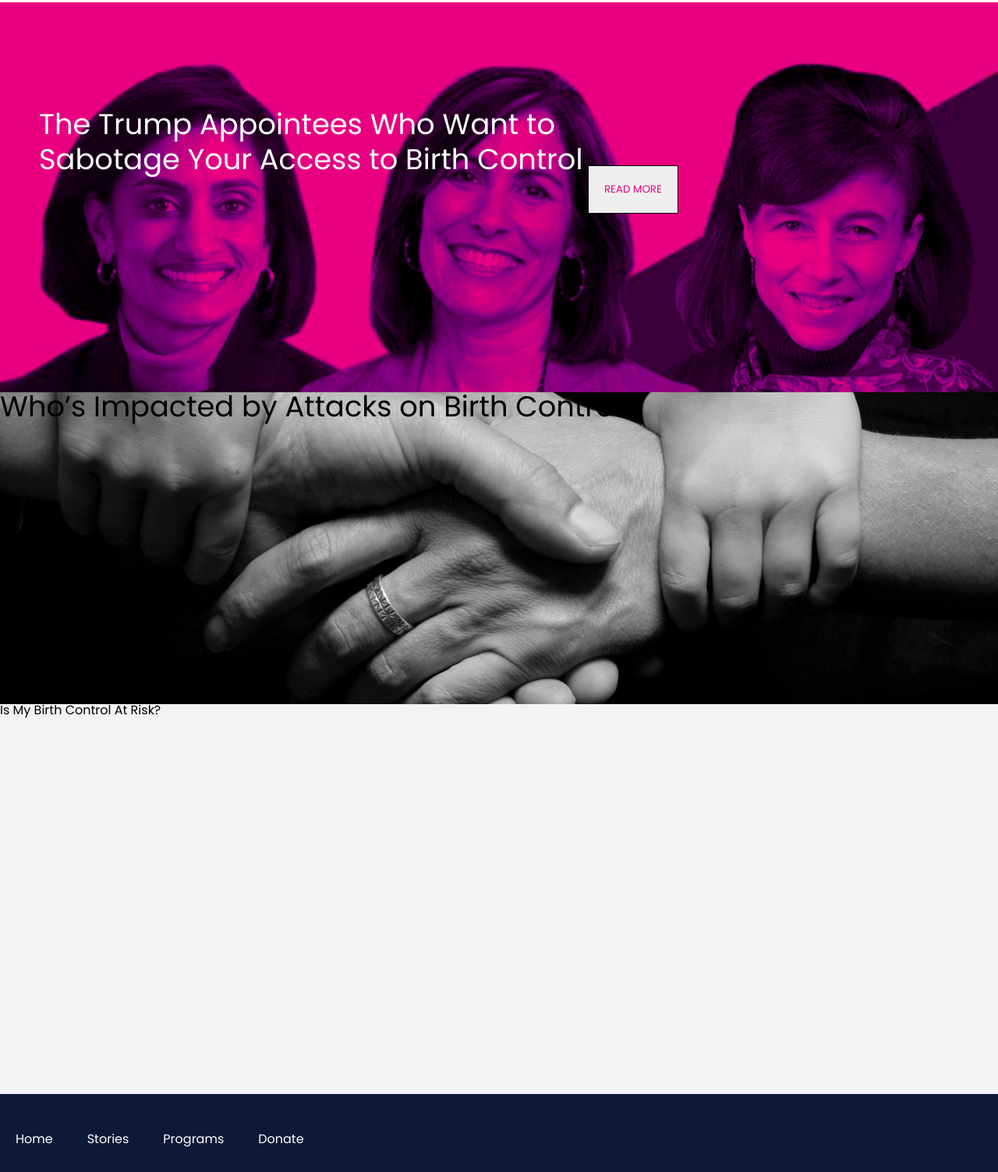
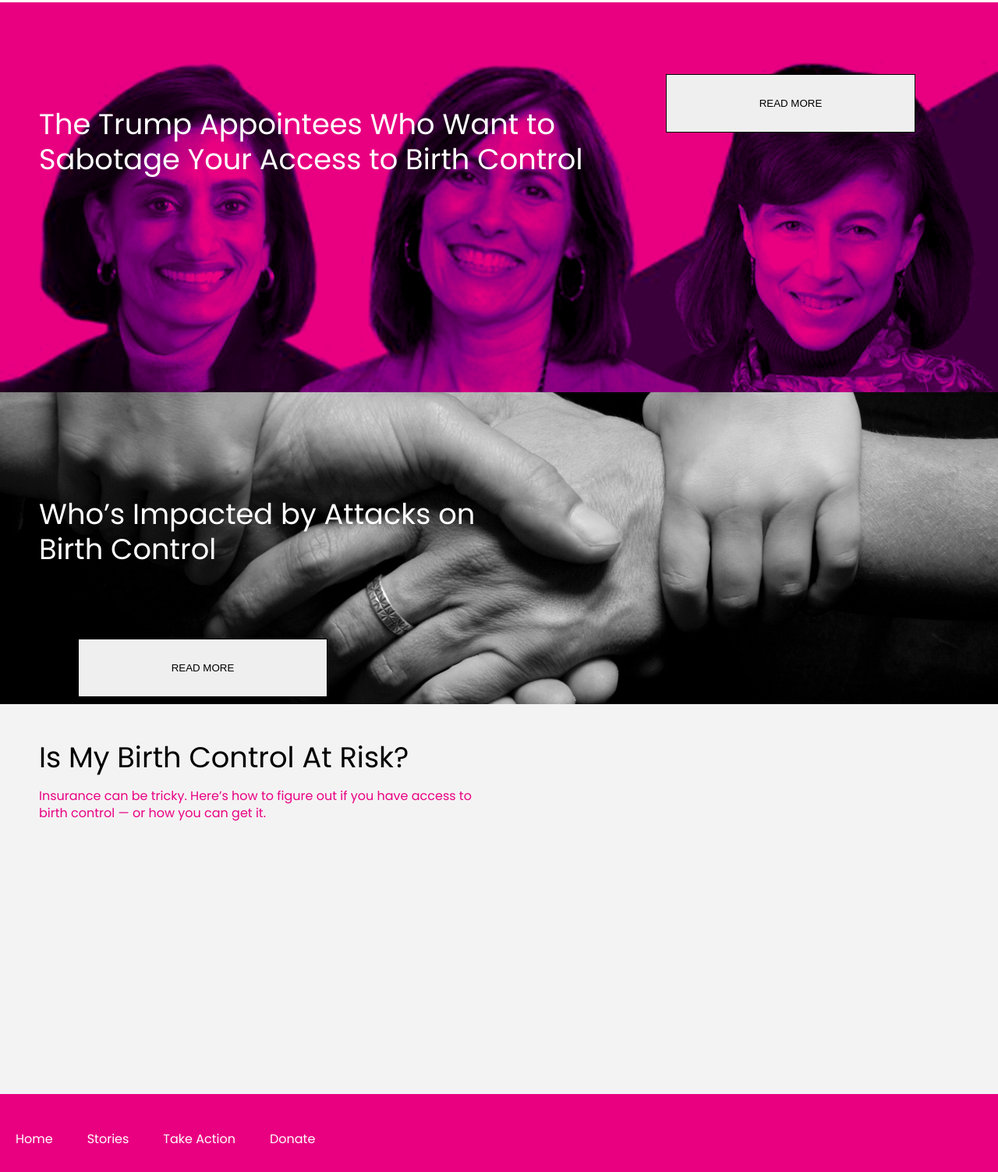
Before and after one commit to sailorlizz/FoundationSite, a website: page index.html in a window 1280 px wide. Shown: the part 1273-2776 px from the top of the page at 78% size. Drawn offline with nearby package versions, Linux system fonts and the light colour scheme.

Commit message:
finishing for the night <wed>

```diff
--- a/assets/sass/main.scss
+++ b/assets/sass/main.scss
@@ -102,7 +102,7 @@ a{
 	}
 }
 
-	.sign{
+button{
 	width:25%;
 	border:1px solid black;
 	border-radius:inherit;
@@ -110,6 +110,7 @@ a{
 	color:black;
 	margin-top: 92px;
 	margin-left: 100px;
+	height:75px;
 
 
 
@@ -124,6 +125,9 @@ a{
 
 }
 
+// DIFFERENT BUTTONS FOR NEW SECTIONS/TRANSPARENT BUTTONS/
+// WHITE OUTLINES maybe hover with a color too
+
 
 
 .trump{
@@ -137,8 +141,6 @@ a{
 	display:flex;
 
 	h2{
-
-	font-family: "Poppins", sans-serif;
     font-size: 2.3em;
     width: 55%;
     padding-top: 134px;
@@ -147,18 +149,6 @@ a{
     line-height: 45px;
 	}
 
-	button{  //transparent button background
-		border:1px solid black; //white outline on transparent background
-		border-radius:inherit;
-		padding:20px;
-		color:black;
-		align-self:center;
-		margin-bottom: 20px;
-		font-family: $font-stack;
-		color:$color;
-
-
-	}
 
 }
 
@@ -174,16 +164,45 @@ a{
 
 
 	h2{
-		font-family: "Poppins", sans-serif;
 	  	font-size: 2.3em;
+    	width: 45%;
+	    padding-top: 134px;
+	    padding-left: 50px;
+	    color:white;
+	    line-height: 45px;
+	}
+
+
+}
+
+
+.atrisk{
+	background-color:#F4F3F4;
+	height:500px;
+
+	h2{
 		color:black;
+		font-size: 2.3em;
+		padding-left:50px;
+		padding-top:50px;
+
+		}
+	p{
+		font-family: $font-stack;
+		color:$color;
+		font-size: 1em;
+		padding-left:50px;
+		padding-top:20px;
+		width: 45%;
+		line-height: 1.4;
+
 	}
 }
 
 
 
 footer{
-	background-color:#0D1936;
+	background-color:$color;
 	width:100%;
 	height:100px;
 
@@ -193,23 +212,13 @@ footer{
 		display: inline-block;
 
 		&:hover{
-			color:#ddd;
+			color:black;
 		}
 	}
 
 }
 
 
-.atrisk{
-	background-color:#F4F3F4;
-	height:500px;
-
-	h2{
-
-
-	}
-}
-
 
 
 
--- a/index.html
+++ b/index.html
@@ -49,7 +49,7 @@
 
 		<p>We’re facing unprecedented attacks on our health care, rights, and communities. Despite the fact that birth control is essential to women’s economic and social advancement—the Trump administration is hell-bent on chipping away at access to it.</p>
 
-		<button class="sign"><a href="https://secure.ppaction.org/site/SPageServer/;jsessionid=00000000.app20109a?pagename=pp_ppol_BBCCE_1017_Pledge_c3&s_subsrc=3NALz1804W1N1V&s_src=BBCCE_Pledge_c3_sitelet&_ga=2.212046226.729371121.1511989714-797283945.1511989714&NONCE_TOKEN=8E089FCA6A0F1292C50D48662C7A541D">SIGN THE PETITION</a></button>
+		<button><a href="https://secure.ppaction.org/site/SPageServer/;jsessionid=00000000.app20109a?pagename=pp_ppol_BBCCE_1017_Pledge_c3&s_subsrc=3NALz1804W1N1V&s_src=BBCCE_Pledge_c3_sitelet&_ga=2.212046226.729371121.1511989714-797283945.1511989714&NONCE_TOKEN=8E089FCA6A0F1292C50D48662C7A541D">SIGN THE PETITION</a></button>
 	</div>
 
 	<div class="trump">
@@ -62,19 +62,22 @@
 
 	<div class="impact">
 		<h2>Who’s Impacted by Attacks on Birth Control</h2>
+
+		<button>READ MORE</button>
 	</div>
 
 	<div class="atrisk">
 		<h2>Is My Birth Control At Risk?</h2>
+
+		<p>	Insurance can be tricky. Here’s how to figure out if you have access to birth control — or how you can get it.</p>
 
 		<div class="article">
 
 			<!-- Active reveal type and a card, when you click or hover -->
 
 		</div>
+
 	</div>
-
-
 
 
 	<footer>
@@ -83,7 +86,7 @@
 			<li>
 				<a href="">Home</a>
 				<a href="">Stories</a>
-				<a href="">Programs</a>
+				<a href="">Take Action</a>
 				<a href="https://secure.ppaction.org/site/Donation2;jsessionid=00000000.app20109a?df_id=25043&mfc_pref=T&25043.donation=form1&s_src=BBCCE_Evergreen_Appeal_c3_sitelet&s_subsrc=3NALz1804W1N1A&_ga=2.207870484.729371121.1511989714-797283945.1511989714&NONCE_TOKEN=8D1E0D6A4B26734393153286EF3A3858">Donate</a>
 			</li>
 		</ul>
```
Also changed, not shown: assets/css/main.css, 1 other file. Lines whose indentation alone changed are shown as unchanged.
